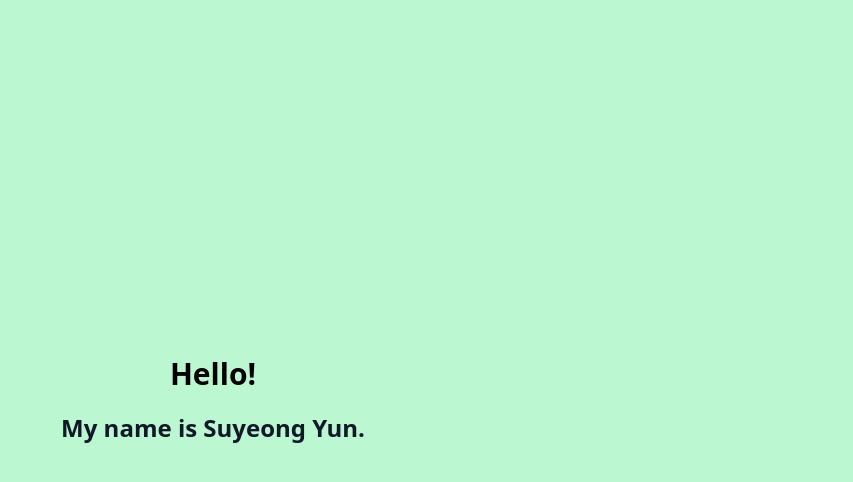
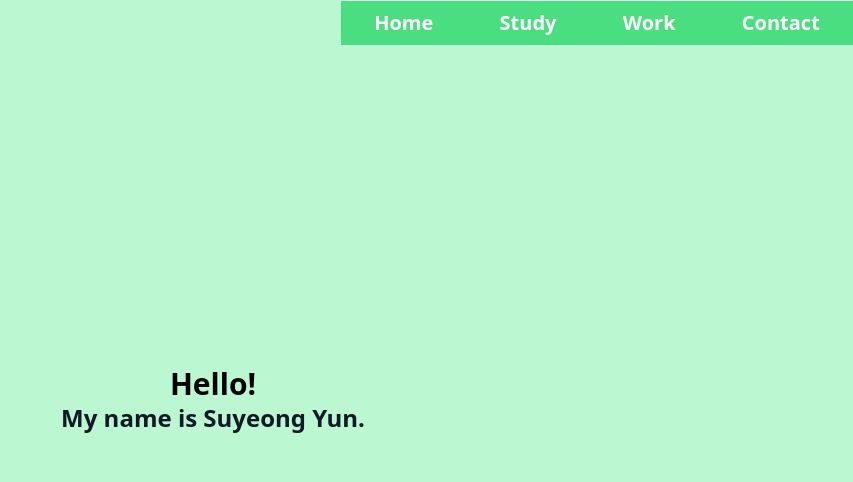
Before and after one commit to Yunsuyeong/myPortfolio, a Next.js app: page / in a window 1280 px wide. Shown: the top 482 px of the page, without its empty margins (427-1280 px from the left). Built offline with nearby package versions, Linux system fonts and the light colour scheme.

Commit message:
2023/01/04 (Create Navbar)

```diff
--- a/components/Layout.tsx
+++ b/components/Layout.tsx
@@ -0,0 +1,47 @@
+import Link from "next/link";
+import { useRouter } from "next/router";
+import { cls } from "../libs/utils";
+
+interface ILayout {
+  children: React.ReactNode;
+  hasTabbar?: boolean;
+}
+
+export default function Layout({ children, hasTabbar }: ILayout) {
+  const router = useRouter();
+  const onClick = () => {
+    router.back();
+  };
+  return (
+    <>
+      {hasTabbar ? (
+        <nav
+          className="fixed top-0 right-0 max-w-lg flex justify-around items-end w-full py-2 text-xl font-bold
+        text-white bg-green-400 border-t"
+        >
+          <Link legacyBehavior href="/">
+            <a className="flex flex-col items-center space-y-2">
+              <span>Home</span>
+            </a>
+          </Link>
+          <Link legacyBehavior href="/study">
+            <a className="flex flex-col items-center space-y-2">
+              <span>Study</span>
+            </a>
+          </Link>
+          <Link legacyBehavior href="/work">
+            <a className="flex flex-col items-center space-y-2">
+              <span>Work</span>
+            </a>
+          </Link>
+          <Link legacyBehavior href="/contact">
+            <a className="flex flex-col items-center space-y-2">
+              <span>Contact</span>
+            </a>
+          </Link>
+        </nav>
+      ) : null}
+      <div>{children}</div>
+    </>
+  );
+}
--- /dev/null
+++ b/libs/utils.ts
@@ -0,0 +1,3 @@
+export function cls(...classnames: string[]) {
+  return classnames.join(" ");
+}
--- a/pages/index.tsx
+++ b/pages/index.tsx
@@ -1,12 +1,21 @@
 import type { NextPage } from "next";
+import Head from "next/head";
+import Layout from "../components/layout";
 
 const Home: NextPage = () => {
   return (
-    <div className="w-screen h-screen flex flex-col gap-5 justify-center items-center bg-green-200">
-      <h1 className="text-black text-3xl font-extrabold">Hello!</h1>
-      <h2 className="text-gray-900 text-2xl font-bold">
-        My name is Suyeong Yun.
-      </h2>
+    <div className="w-screen h-screen flex flex-col gap-10 justify-center items-center bg-green-200">
+      <Layout hasTabbar>
+        <Head>
+          <title>Home</title>
+        </Head>
+        <div className="flex flex-col items-center">
+          <h1 className="text-black text-3xl font-extrabold">Hello!</h1>
+          <h2 className="text-gray-900 text-2xl font-bold">
+            My name is Suyeong Yun.
+          </h2>
+        </div>
+      </Layout>
     </div>
   );
 };
```
